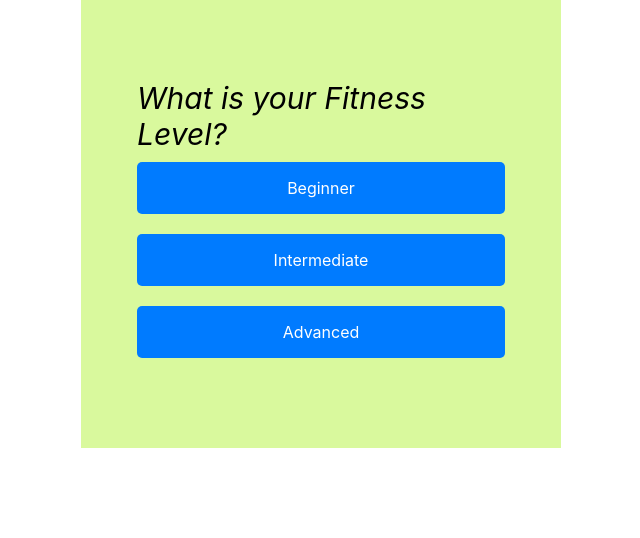
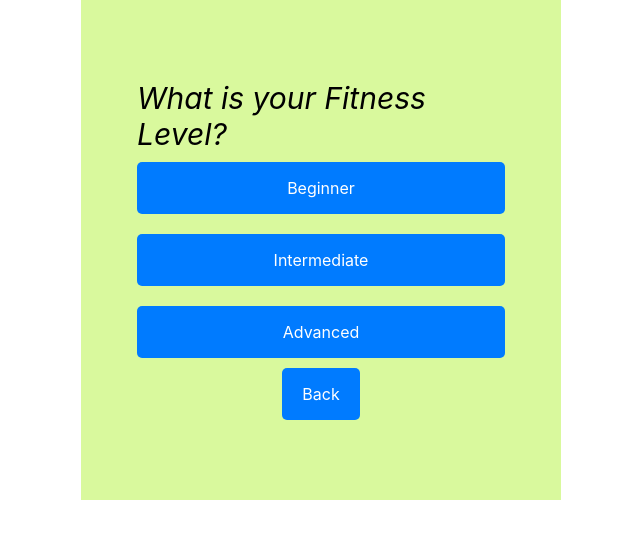
Before and after one commit to dennislam4/CrossPlatformTrainer, a React (Create React App) app in the folder frontend/: page /fitnesssurvey in a window 1280 px wide. Both pictures are taken after a click on the button "Lose weight". Shown: the top 538 px of the page, without its empty margins (319-959 px from the left). Built offline with nearby package versions, Linux system fonts and the light colour scheme.

Commit message:
Update FitnessSurvey.js
Added back buttons for Fitness Level and Body Type Survey Questions, so users can edit their past answers for submission

```diff
--- a/frontend/src/pages/FitnessSurvey.js
+++ b/frontend/src/pages/FitnessSurvey.js
@@ -67,6 +67,9 @@ const FitnessSurvey = () => {
                         <button className="survey-button" onClick={() => { setFitnessLevel('Beginner'); nextStep(); }}>Beginner</button>
                         <button className="survey-button" onClick={() => { setFitnessLevel('Intermediate'); nextStep(); }}>Intermediate</button>
                         <button className="survey-button" onClick={() => { setFitnessLevel('Advanced'); nextStep(); }}>Advanced</button>
+                        <div>
+                            <button className="survey-nav-button" onClick={previousStep}>Back</button>
+                        </div>
                     </div>
                 );
             // Body Type Survey Question
@@ -77,6 +80,9 @@ const FitnessSurvey = () => {
                         <button className="survey-button" onClick={() => { setBodyType('Ectomorph'); nextStep(); }}>Ectomorph</button>
                         <button className="survey-button" onClick={() => { setBodyType('Mesomorph'); nextStep(); }}>Mesomorph</button>
                         <button className="survey-button" onClick={() => { setBodyType('Endomorph'); nextStep(); }}>Endomorph</button>
+                        <div>
+                            <button className="survey-nav-button" onClick={previousStep}>Back</button>
+                        </div>
                     </div>
                 );
             // Height Survey Question with Imperial and Metric Unit Selection
```
